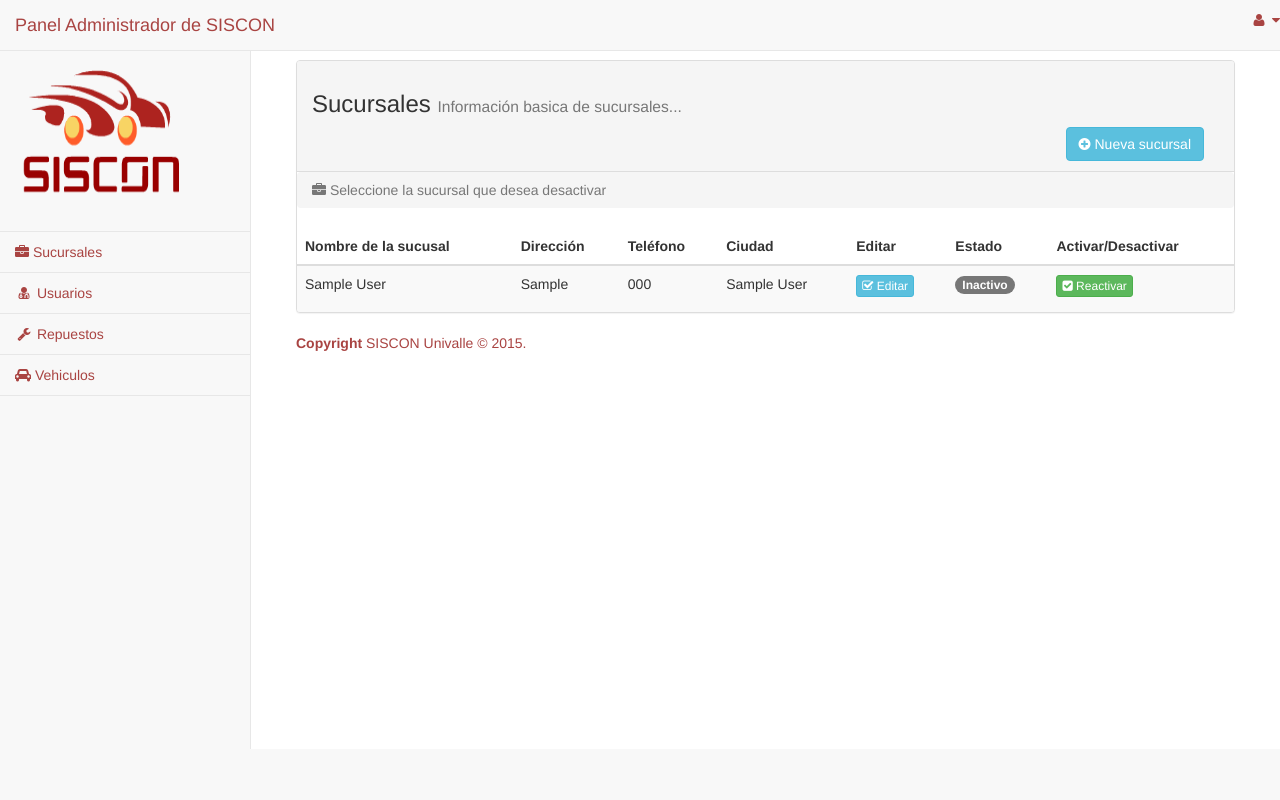
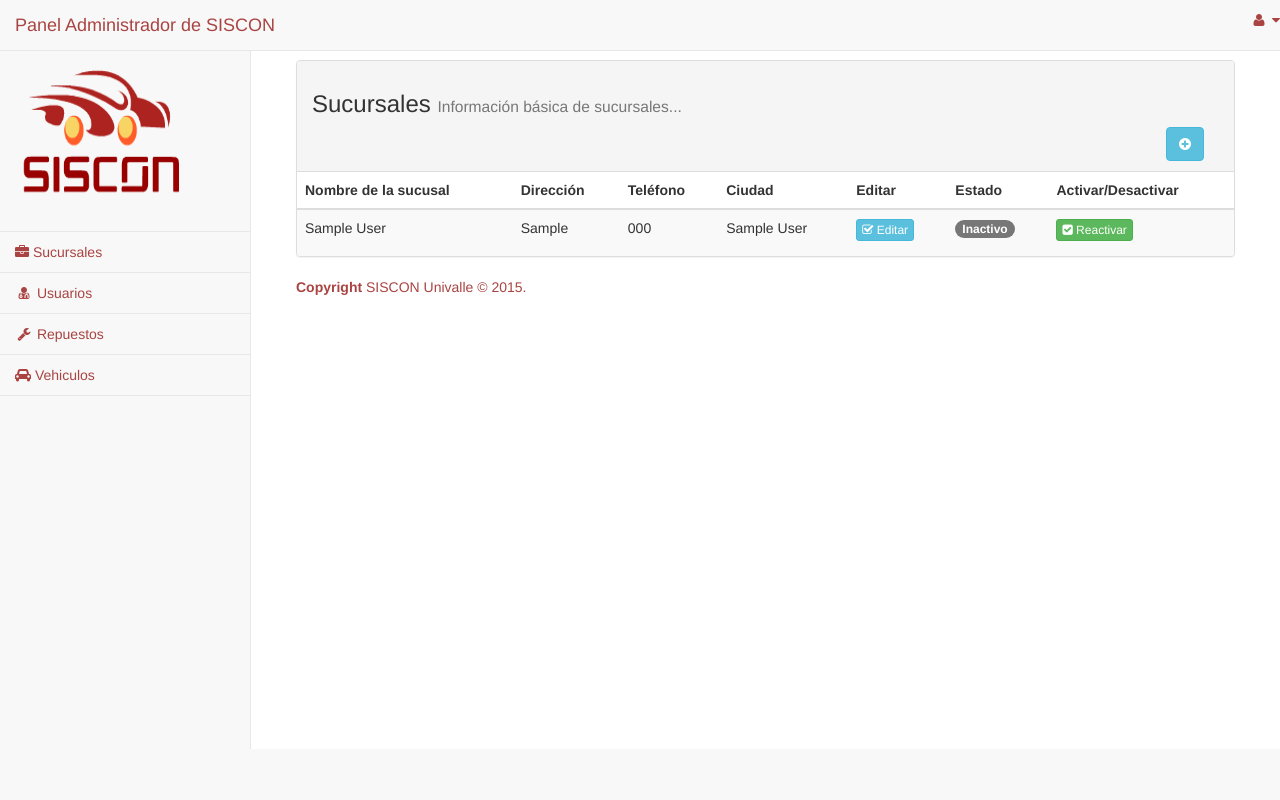
Before and after one commit to alvaromartinez986/SICON, a Django app: template SICON/templates/lista_sucursales.html in a window 1280 px wide; the page is wider, and only the part inside the window is pictured. Run offline with Django 3.2, Linux system fonts and the light colour scheme; tables that the repository leaves empty hold one stand-in row (values such as "Sample post"); the template is opened without the code that fills it: values that come from a table or form of the project are taken from there, most other values are stand-ins (such as "Sample title", 1, 10 or a date in 2020); some libraries are stand-ins or nearby versions.

```diff
--- a/SICON/templates/lista_sucursales.html
+++ b/SICON/templates/lista_sucursales.html
@@ -20,17 +20,11 @@ en esta seccion se va a poner el contenido de la pagina
                     <div class="col-lg-12">
                     <div class="panel panel-default">
                         <div class="panel-heading">
-                            <h3>Sucursales <small>Información basica de sucursales...</small></h3>
+                            <h3>Sucursales <small>Información básica de sucursales...</small></h3>
                             <div class="container-fluid" align="right">
-                                <a href="#" class="btn btn-info" data-original-title ="Nueva Sucusal"><span class="fa fa-plus-circle"></span> Nueva sucursal</a>
+                                <a href="#" class="btn btn-info" data-toggle="tooltip" title="Nueva sucursal"><span class="fa fa-plus-circle"></span></a>
                             </div>
                         </div>
-                        <ol class="breadcrumb">
-                            <li class="active">
-                                <i class="fa fa-briefcase"></i> Seleccione la sucursal que desea desactivar
-                            </li>
-
-                        </ol>
                         <div class="table-responsive">
                             <table class="table table-hover table-striped">
                                 <thead>
```
